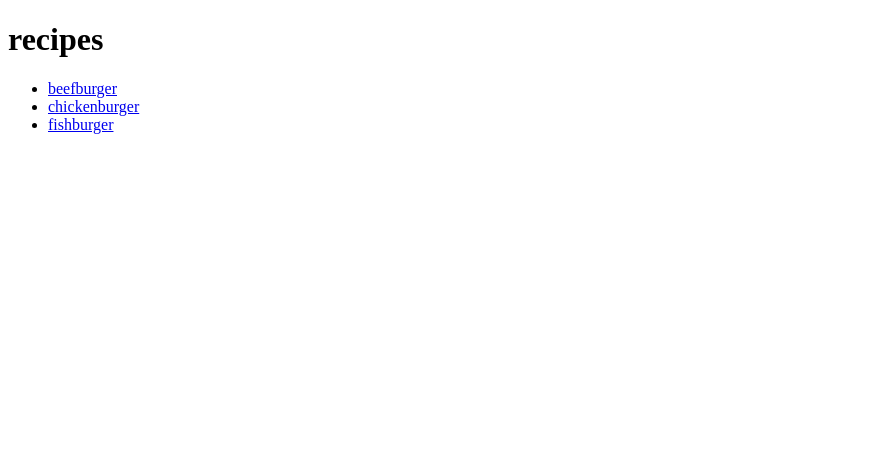
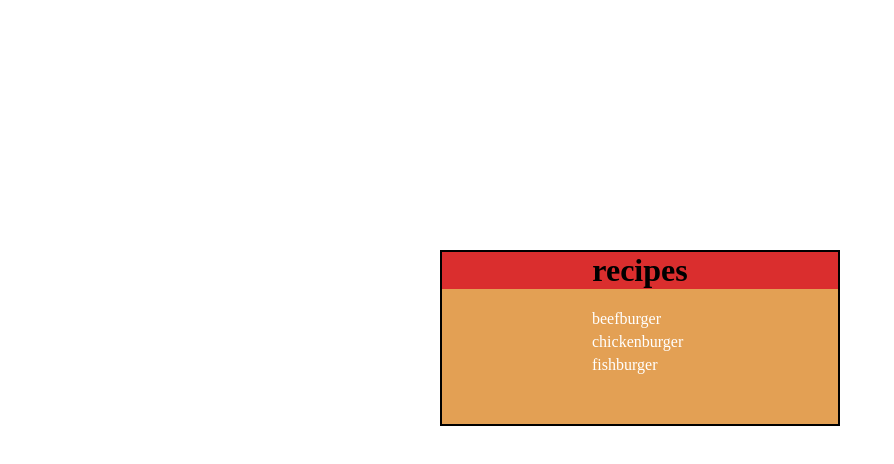
Before and after one commit to bopo420/recipes, a plain HTML site: page index.html in a window 1280 px wide. Shown: the whole page, without its empty margins (0-894 px from the left). Drawn offline with Linux system fonts and the light colour scheme.

Commit message:
addin-css

```diff
--- a/index.html
+++ b/index.html
@@ -3,14 +3,18 @@
 <head>
     <meta charset="UTF-8">
     <meta name="viewport" content="width=device-width, initial-scale=1.0">
+    <link rel="stylesheet" href="style.css">
+    <title>restaurant-recipe</title>
 
 </head>
 <body>
+    <div>
     <h1>recipes</h1>
     <ul>
     <li><a href="recipe/beefburger.html">beefburger</a></li>
    <li> <a href="recipe/chickenburger.html">chickenburger</a></li>
     <li><a href="recipe/fishburger.html">fishburger</a></li>
     </ul>
+    </div>
 </body>
 </html>
--- /dev/null
+++ b/style.css
@@ -0,0 +1,36 @@
+div{
+background-color: #e3a054;
+border: solid black 2px;
+width: 400px;
+box-sizing: border-box;
+margin: 250px auto;
+
+
+
+}
+h1{
+    background-color: rgb(218, 46, 46);
+    text-align: center;
+    margin-top: 0;
+}
+ul{
+    list-style-type: none;
+
+    margin: 0 90px 50px;
+
+
+
+}
+li{
+
+
+}
+a{
+    display:block;
+     margin: 5px 20px;
+     text-decoration: none;
+     color: white;
+
+
+
+}
```
